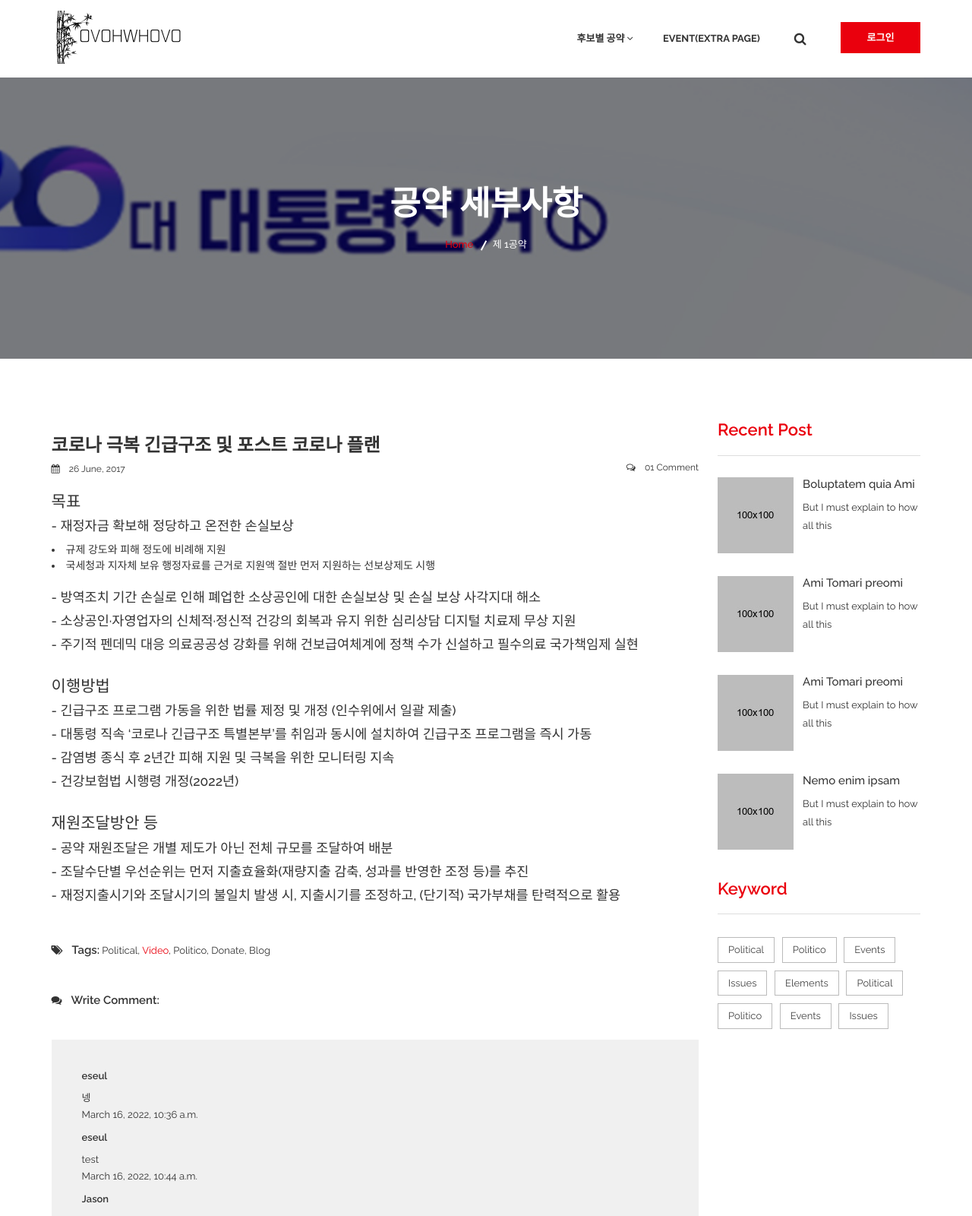
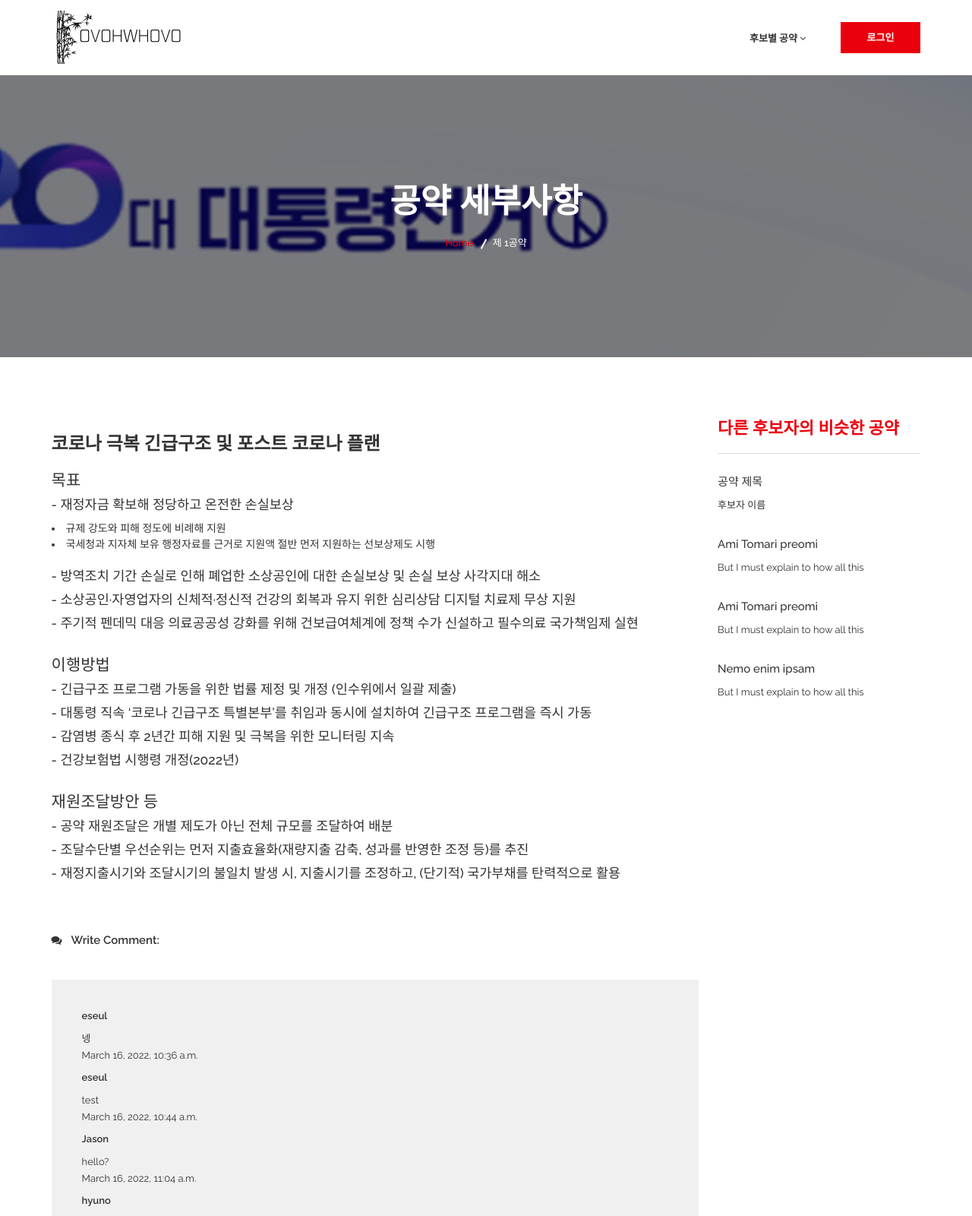
Before and after one commit to eseulLee/WHOVO_Project, a Django app: page /candidate2/detail01/ in a window 1280 px wide. Shown: the top 1600 px of the page at 76% size. Run offline with Django 3.2, Linux system fonts and the light colour scheme; data comes from the database, SQL or seed files in the repository; some libraries are stand-ins or nearby versions.

Commit message:
이제 뿌립시다

```diff
--- a/voteWEB/candidate2App/templates/candidate2/blogDetail01.html
+++ b/voteWEB/candidate2App/templates/candidate2/blogDetail01.html
@@ -69,13 +69,6 @@
                                     </a>
                                 </div>
                                 <div class="header-search floatright">
-                                    <div id="search" class="search-top floatleft">
-                                       <input class="form-control input-lg" placeholder="Search" value="" name="search" type="text">
-                                        <span class="search">
-                                            <i class="fa fa-search"></i>
-                                        </span>
-                                    </div>
-
                                     {% if session_member_name %}
                                     <div class="header-button floatright">
                                         <a href="../../user/logout">로그아웃</a>
@@ -103,7 +96,18 @@
                                                     </li>
                                                 </ul>
                                             </li>
-                                            <li><a href="../../events">event(extra page)</a></li>
+                                            {% if session_member_name %}
+                                            <li><a href=""> my page <i class="fa fa-angle-down" aria-hidden="true"></i></a>
+                                                <ul class="submenu-mainmenu">
+                                                    <li>
+                                                        <a href="../../user/change"> 회원정보 </a>
+                                                    </li>
+                                                    <li>
+                                                        <a href="#">내가 쓴 글 </a>
+                                                    </li>
+                                                </ul>
+                                            </li>
+                                            {% endif %}
                                         </ul>
                                     </nav>
                                 </div>
@@ -120,7 +124,7 @@
                                 <div class="mobile-menu">
                                     <nav id="dropdown">
                                         <ul>
-                                            <li><a href=""> 후보별 공약 <i class="fa fa-angle-down" aria-hidden="true"></i></a>
+                                            <li><a> 후보별 공약 <i class="fa fa-angle-down" aria-hidden="true"></i></a>
                                                 <ul class="submenu-mainmenu">
                                                     <li>
                                                         <a href="../../candidate1/index/">이재명 후보 공약보기</a>
@@ -133,7 +137,18 @@
                                                     </li>
                                                 </ul>
                                             </li>
-                                            <li><a href="../../events">event(extra page)</a></li>
+                                            {% if session_member_name %}
+                                            <li><a href=""> my page <i class="fa fa-angle-down" aria-hidden="true"></i></a>
+                                                <ul class="submenu-mainmenu">
+                                                    <li>
+                                                        <a href="#"> 회원정보 </a>
+                                                    </li>
+                                                    <li>
+                                                        <a href="#"> 내가 쓴 글 </a>
+                                                    </li>
+                                                </ul>
+                                            </li>
+                                            {% endif %}
                                         </ul>
                                     </nav>
                                 </div>
@@ -166,12 +181,6 @@
                                     <h3 class="blog-title">
                                         코로나 극복 긴급구조 및 포스트 코로나 플랜
                                     </h3>
-                                    <div class="blog-meta">
-                                        <span class="published3">
-                                            <i class="fa fa-calendar" aria-hidden="true"></i> 26 June, 2017
-                                        </span>
-                                        <span class="published4"><i class="fa fa-comments-o" aria-hidden="true"></i> 01 Comment </span>
-                                    </div>
                                     <div class="blog-content">
                                         <h4>목표</h4>
                                         <h5>- 재정자금 확보해 정당하고 온전한 손실보상</h5>
@@ -193,9 +202,6 @@
                                         <h5>- 조달수단별 우선순위는 먼저 지출효율화(재량지출 감축, 성과를 반영한 조정 등)를 추진</h5>
                                         <h5>- 재정지출시기와 조달시기의 불일치 발생 시, 지출시기를 조정하고, (단기적) 국가부채를 탄력적으로 활용</h5><br/>
                                     </div>
-                                </div>
-                                <div class="blog-tag">
-                                    <p><i class="fa fa-tags" aria-hidden="true"></i><span class="tag">Tags:</span> Political, <span class="vidos2">Video</span>, Politico, Donate, Blog</p>
                                 </div>
                                 <div  class="blog-comment">
                                     <p><i class="fa fa-comments" aria-hidden="true"></i>Write Comment:</p>
@@ -256,62 +262,34 @@
                         </div>
                         <div class="col-lg-3">
                             <div class="issues-categoris issues-top3 blog-two2">
-                                <h3>Recent Post</h3>
+                                <h3>다른 후보자의 비슷한 공약</h3>
                                 <div class="event-sidebar-2">
                                     <div class="categori-list1">
                                         <div class="categori-list-one">
-                                            <div class="categori-list-img">
-                                                <a href="#"><img src="{% static 'img/event/5n.jpg' %}" alt=""></a>
-                                            </div>
                                             <div class="post-details">
-                                                <h3><a href="#">Boluptatem quia Ami </a></h3>
-                                                <p>But I must explain to how all this</p>
+                                                <h3><a href="#">공약 제목 </a></h3>
+                                                <p>후보자 이름</p>
                                             </div>
                                         </div>
                                         <div class="categori-list-one">
-                                            <div class="categori-list-img">
-                                                <a href="#"><img src="{% static 'img/event/6n.jpg' %}" alt=""></a>
-                                            </div>
                                             <div class="post-details">
                                                 <h3><a href="#">Ami Tomari preomi </a></h3>
                                                 <p>But I must explain to how all this</p>
                                             </div>
                                         </div>
                                         <div class="categori-list-one">
-                                            <div class="categori-list-img">
-                                                <a href="#"><img src="{% static 'img/event/7n.jpg' %}" alt=""></a>
-                                            </div>
                                             <div class="post-details">
                                                 <h3><a href="#">Ami Tomari preomi </a></h3>
                                                 <p>But I must explain to how all this </p>
                                             </div>
                                         </div>
                                         <div class="categori-list-one mrg-nn">
-                                            <div class="categori-list-img">
-                                                <a href="#"><img src="{% static 'img/event/8n.jpg' %}" alt=""></a>
-                                            </div>
                                             <div class="post-details">
                                                 <h3><a href="#">Nemo enim ipsam</a></h3>
                                                 <p>But I must explain to how all this </p>
                                             </div>
                                         </div>
                                     </div>
-                                </div>
-                            </div>
-                            <div class="issues-categoris issues-top4">
-                                <h3>Keyword</h3>
-                                <div class="categori-list">
-                                    <ul>
-                                        <li><a href="#">Political</a></li>
-                                        <li><a href="#">Politico</a></li>
-                                        <li><a href="#">Events</a></li>
-                                        <li><a href="#">Issues</a></li>
-                                        <li><a href="#">Elements</a></li>
-                                        <li><a href="#">Political</a></li>
-                                        <li><a href="#">Politico</a></li>
-                                        <li><a href="#">Events</a></li>
-                                        <li><a href="#">Issues</a></li>
-                                    </ul>
                                 </div>
                             </div>
                         </div>
--- a/voteWEB/voteWEB/templates/index.html
+++ b/voteWEB/voteWEB/templates/index.html
@@ -151,7 +151,6 @@
                                                 </ul>
                                             </li>
                                             {% endif %}
-                                            <li><a href="../../user/index">로그인</a></li>
                                         </ul>
                                     </nav>
                                 </div>
```
